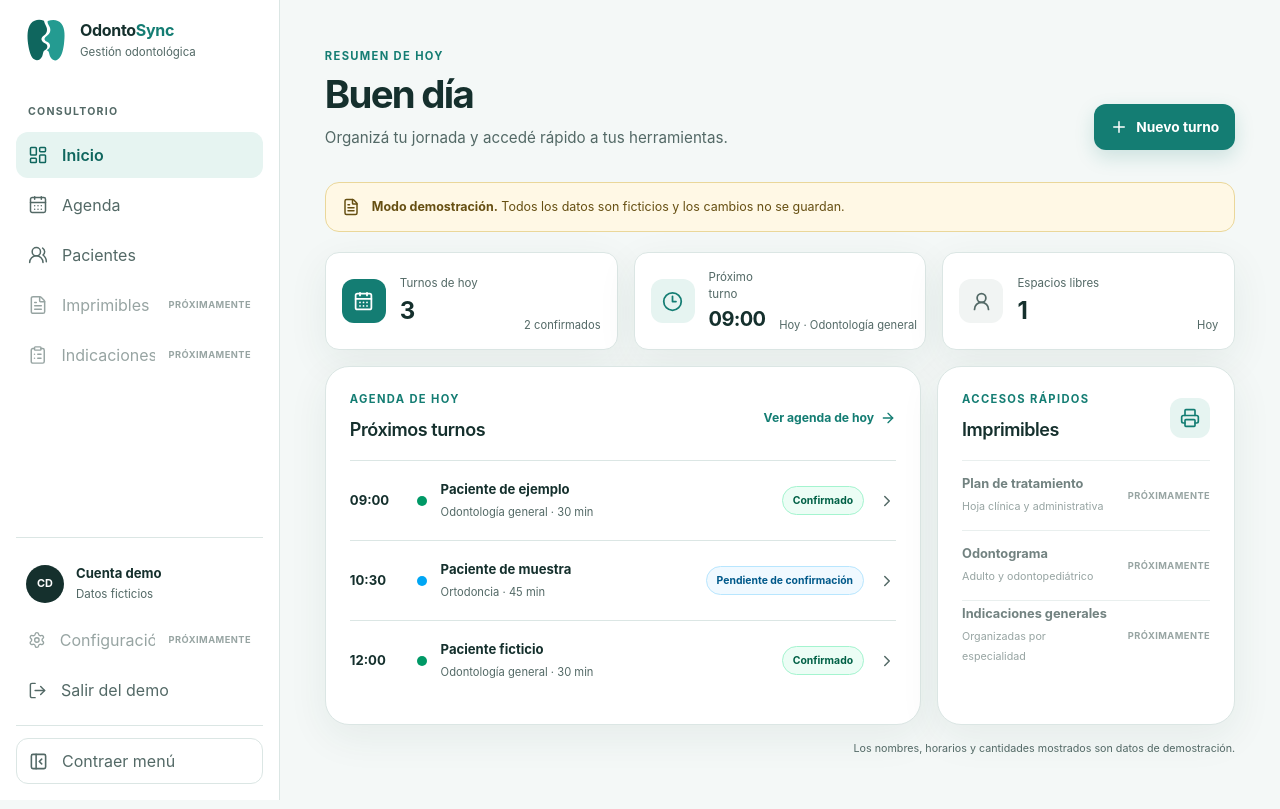
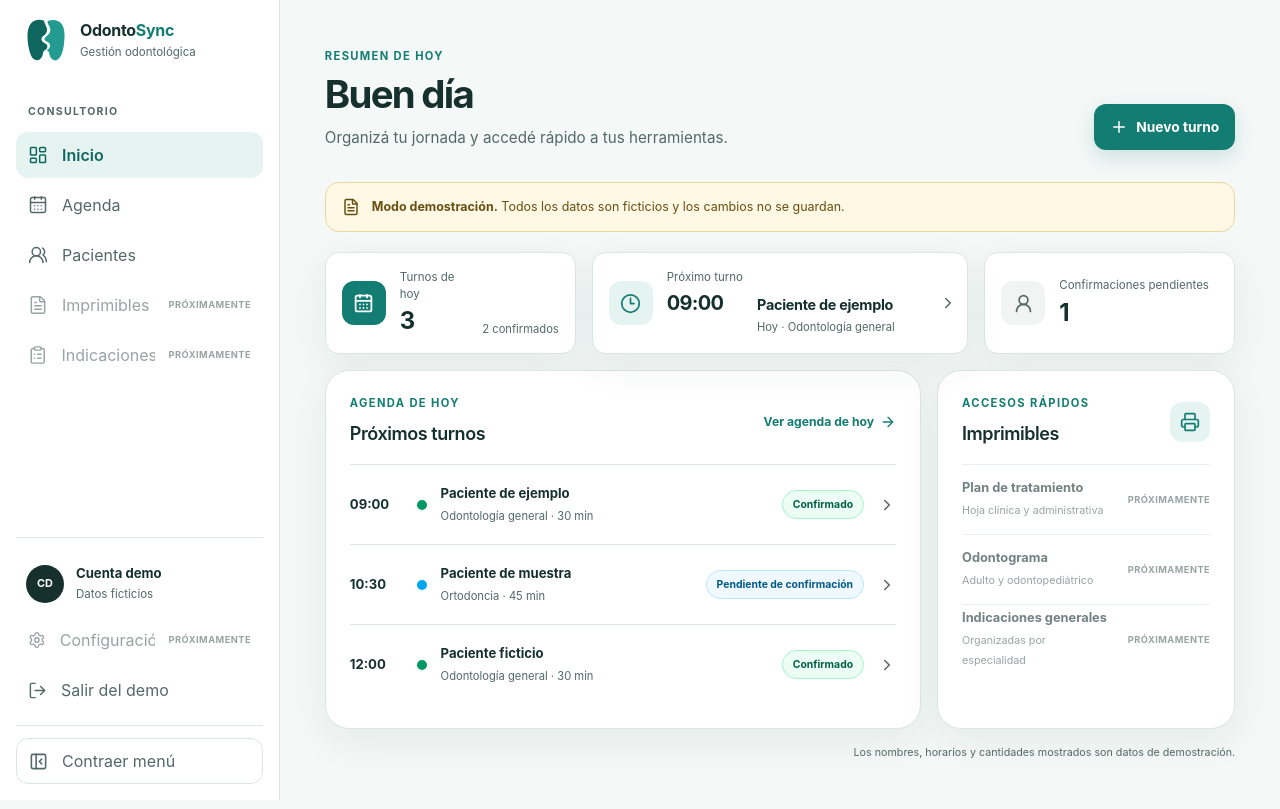
Before and after one commit to daifernandez/odontosync, a Next.js app: page /demo in a window 1280 px wide. Built offline with nearby package versions, Linux system fonts and the light colour scheme.

Commit message:
feat: mejorar resumen operativo del dashboard

```diff
--- a/src/app/(private)/app/page.tsx
+++ b/src/app/(private)/app/page.tsx
@@ -3,16 +3,11 @@ import { redirect } from "next/navigation";
 
 import { DashboardHome } from "@/components/dashboard-home";
 import { createClient } from "@/lib/supabase/server";
-import { getAvailableAppointmentSlots } from "@/modules/appointments/domain/availability";
-import {
-  listAppointmentOccupancy,
-  listAppointmentsForRange,
-} from "@/modules/appointments/repository";
+import { listAppointmentsForRange } from "@/modules/appointments/repository";
 import {
   buildDashboardData,
   getDashboardDayRange,
 } from "@/modules/dashboard/domain/dashboard";
-import { listExceptionalBlocks } from "@/modules/exceptional-blocks/repository";
 import { getInitialConfiguration } from "@/modules/initial-configuration/repository";
 
 export const metadata: Metadata = {
@@ -36,28 +31,13 @@ export default async function HomePage() {
   }
 
   const now = new Date();
-  const { date, from, to } = getDashboardDayRange(now);
-  const [todayAppointments, occupancy, exceptionalBlocks] = await Promise.all([
-    listAppointmentsForRange(from, to, userId),
-    listAppointmentOccupancy(now, userId),
-    listExceptionalBlocks(now, userId),
-  ]);
-  const availableSlotsToday = getAvailableAppointmentSlots({
-    date,
-    availability: configuration.availability,
-    appointments: occupancy,
-    exceptionalBlocks,
-    durationMinutes: configuration.defaultAppointmentDurationMinutes,
-    cleanupMinutes: configuration.defaultCleanupMinutes,
-    gridIntervalMinutes: configuration.gridIntervalMinutes,
-    now,
-  }).length;
+  const { from, to } = getDashboardDayRange(now);
+  const todayAppointments = await listAppointmentsForRange(from, to, userId);
 
   return (
     <DashboardHome
       data={buildDashboardData({
         todayAppointments,
-        availableSlotsToday,
         now,
       })}
     />
--- a/src/components/dashboard-home.tsx
+++ b/src/components/dashboard-home.tsx
@@ -17,6 +17,7 @@ const demoAppointments = [
   {
     id: "demo-09-00",
     date: "",
+    dateLabel: "Hoy",
     durationMinutes: 30,
     time: "09:00",
     patient: "Paciente de ejemplo",
@@ -26,6 +27,7 @@ const demoAppointments = [
   {
     id: "demo-10-30",
     date: "",
+    dateLabel: "Hoy",
     durationMinutes: 45,
     time: "10:30",
     patient: "Paciente de muestra",
@@ -35,6 +37,7 @@ const demoAppointments = [
   {
     id: "demo-12-00",
     date: "",
+    dateLabel: "Hoy",
     durationMinutes: 30,
     time: "12:00",
     patient: "Paciente ficticio",
@@ -67,7 +70,7 @@ const emptyDashboardData: DashboardData = {
   date: "",
   todayAppointments: 0,
   confirmedToday: 0,
-  availableSlotsToday: 0,
+  pendingConfirmationsToday: 0,
   upcomingAppointments: [],
 };
 
@@ -97,7 +100,46 @@ export function DashboardHome({
   const confirmedToday = demoMode
     ? demoAppointments.filter(({ status }) => status === "Confirmado").length
     : data.confirmedToday;
-  const availableSlotsToday = demoMode ? 1 : data.availableSlotsToday;
+  const pendingConfirmationsToday = demoMode
+    ? demoAppointments.filter(
+        ({ status }) => status === "Pendiente de confirmación",
+      ).length
+    : data.pendingConfirmationsToday;
+  const nextAppointmentHref = nextAppointment
+    ? demoMode
+      ? agendaHref
+      : buildAgendaPath({
+          weekStartDate: nextAppointment.date,
+          view: "day",
+          selectedDate: nextAppointment.date,
+          params: { turno: nextAppointment.id },
+        })
+    : null;
+  const nextAppointmentCardClassName =
+    "grid grid-cols-[auto_auto_minmax(0,1fr)] items-baseline gap-x-3.5 gap-y-0.5 rounded-[var(--radius-medium)] border border-[var(--color-border)] bg-[var(--color-surface)] p-4 shadow-[var(--shadow-card)]";
+  const nextAppointmentSummary = (
+    <>
+      <span className="row-span-2 grid size-11 self-center place-items-center rounded-xl bg-[var(--color-brand-soft)] text-[var(--color-brand)]">
+        <Clock3 aria-hidden="true" size={21} />
+      </span>
+      <p className="col-start-2 row-start-1 m-0 text-[0.72rem] whitespace-nowrap text-[var(--color-muted)]">
+        Próximo turno
+      </p>
+      <strong className="col-start-2 row-start-2 text-xl tracking-[-0.035em]">
+        {nextAppointment?.time ?? "Sin turnos hoy"}
+      </strong>
+      <div className="col-start-3 row-start-2 flex min-w-0 flex-col items-start gap-0.5 text-left">
+        <strong className="min-w-0 max-w-full text-[0.82rem] leading-4 tracking-[-0.02em] break-words min-[520px]:text-[0.9rem] min-[520px]:leading-5">
+          {nextAppointment?.patient ?? "Agenda libre"}
+        </strong>
+        {nextAppointment ? (
+          <span className="min-w-0 max-w-full text-[0.62rem] leading-4 break-words text-[var(--color-muted)] min-[520px]:text-[0.7rem] min-[520px]:leading-5">
+            {nextAppointment.dateLabel} · {nextAppointment.specialty}
+          </span>
+        ) : null}
+      </div>
+    </>
+  );
 
   return (
     <main className="mx-auto w-full max-w-[90rem] px-4 py-7 md:px-[clamp(1.5rem,3.5vw,4rem)] md:py-12">
@@ -135,7 +177,7 @@ export function DashboardHome({
       </aside>
 
       <section
-        className="mt-5 grid grid-cols-1 gap-4 xl:grid-cols-3"
+        className="mt-5 grid grid-cols-1 gap-4 xl:grid-cols-[minmax(0,0.9fr)_minmax(0,1.35fr)_minmax(0,0.9fr)]"
         aria-label="Resumen de la agenda"
       >
         <article className="grid grid-cols-[auto_1fr_auto] items-center gap-3.5 rounded-[var(--radius-medium)] border border-[var(--color-border)] bg-[var(--color-surface)] p-4 shadow-[var(--shadow-card)]">
@@ -155,39 +197,37 @@ export function DashboardHome({
             {confirmedToday === 1 ? "confirmado" : "confirmados"}
           </span>
         </article>
-        <article className="grid grid-cols-[auto_1fr_auto] items-center gap-3.5 rounded-[var(--radius-medium)] border border-[var(--color-border)] bg-[var(--color-surface)] p-4 shadow-[var(--shadow-card)]">
-          <span className="grid size-11 place-items-center rounded-xl bg-[var(--color-brand-soft)] text-[var(--color-brand)]">
-            <Clock3 aria-hidden="true" size={21} />
-          </span>
-          <div>
-            <p className="m-0 mb-0.5 text-[0.72rem] text-[var(--color-muted)]">
-              Próximo turno
-            </p>
-            <strong className="text-xl tracking-[-0.035em]">
-              {nextAppointment?.time ?? "Sin turnos hoy"}
-            </strong>
-          </div>
-          <span className="self-end text-[0.7rem] whitespace-nowrap text-[var(--color-muted)]">
-            {nextAppointment
-              ? `Hoy · ${nextAppointment.specialty}`
-              : "Agenda libre"}
-          </span>
-        </article>
-        <article className="grid grid-cols-[auto_1fr_auto] items-center gap-3.5 rounded-[var(--radius-medium)] border border-[var(--color-border)] bg-[var(--color-surface)] p-4 shadow-[var(--shadow-card)]">
+        {nextAppointmentHref ? (
+          <Link
+            aria-label={`Abrir próximo turno: ${nextAppointment.time}, ${nextAppointment.patient}`}
+            className={`${nextAppointmentCardClassName} relative pr-8 text-[var(--color-foreground)] no-underline transition-colors hover:bg-[var(--color-brand-subtle)] focus-visible:outline-2 focus-visible:outline-offset-2 focus-visible:outline-[var(--color-brand)] active:bg-[var(--color-brand-soft)]`}
+            href={nextAppointmentHref}
+          >
+            {nextAppointmentSummary}
+            <span
+              className="absolute top-1/2 right-2.5 -translate-y-1/2 text-[var(--color-muted)]"
+              aria-hidden="true"
+            >
+              <ChevronRight size={18} />
+            </span>
+          </Link>
+        ) : (
+          <article className={nextAppointmentCardClassName}>
+            {nextAppointmentSummary}
+          </article>
+        )}
+        <article className="grid grid-cols-[auto_minmax(0,1fr)] items-center gap-3.5 rounded-[var(--radius-medium)] border border-[var(--color-border)] bg-[var(--color-surface)] p-4 shadow-[var(--shadow-card)]">
           <span className="grid size-11 place-items-center rounded-xl bg-[var(--color-neutral-soft)] text-[var(--color-muted)]">
             <UserRound aria-hidden="true" size={21} />
           </span>
           <div>
-            <p className="m-0 mb-0.5 text-[0.72rem] text-[var(--color-muted)]">
-              Espacios libres
+            <p className="m-0 mb-0.5 text-[0.72rem] whitespace-nowrap text-[var(--color-muted)]">
+              Confirmaciones pendientes
             </p>
             <strong className="text-2xl tracking-[-0.035em]">
-              {availableSlotsToday}
+              {pendingConfirmationsToday}
             </strong>
           </div>
-          <span className="self-end text-[0.7rem] whitespace-nowrap text-[var(--color-muted)]">
-            Hoy
-          </span>
         </article>
       </section>
 
--- a/src/modules/dashboard/domain/dashboard.ts
+++ b/src/modules/dashboard/domain/dashboard.ts
@@ -19,9 +19,17 @@ const timeFormatter = new Intl.DateTimeFormat("es-AR", {
   hourCycle: "h23",
 });
 
+const shortDateFormatter = new Intl.DateTimeFormat("es-AR", {
+  timeZone: argentinaTimeZone,
+  weekday: "short",
+  day: "numeric",
+  month: "short",
+});
+
 export type DashboardAppointment = {
   id: string;
   date: string;
+  dateLabel: string;
   durationMinutes: number;
   time: string;
   patient: string;
@@ -33,15 +41,18 @@ export type DashboardData = {
   date: string;
   todayAppointments: number;
   confirmedToday: number;
-  availableSlotsToday: number;
+  pendingConfirmationsToday: number;
   upcomingAppointments: DashboardAppointment[];
 };
 
 type DashboardDataInput = {
   todayAppointments: Appointment[];
-  availableSlotsToday: number;
   now?: Date;
 };
+
+function capitalizeFirst(value: string) {
+  return value.charAt(0).toUpperCase() + value.slice(1);
+}
 
 function getNextDate(date: string) {
   const [year, month, day] = date.split("-").map(Number);
@@ -65,7 +76,6 @@ export function getDashboardDayRange(now = new Date()) {
 
 export function buildDashboardData({
   todayAppointments,
-  availableSlotsToday,
   now = new Date(),
 }: DashboardDataInput): DashboardData {
   const today = formatArgentinaDateInput(now);
@@ -85,13 +95,16 @@ export function buildDashboardData({
     confirmedToday: todayAppointments.filter(
       (appointment) => appointment.status === "confirmed",
     ).length,
-    availableSlotsToday,
+    pendingConfirmationsToday: todayAppointments.filter(
+      (appointment) => appointment.status === "pending_confirmation",
+    ).length,
     upcomingAppointments: upcomingAppointments.map((appointment) => {
       const startsAt = new Date(appointment.startsAt);
 
       return {
         id: appointment.id,
         date: formatArgentinaDateInput(startsAt),
+        dateLabel: capitalizeFirst(shortDateFormatter.format(startsAt)),
         durationMinutes: appointment.durationMinutes,
         time: timeFormatter.format(startsAt),
         patient: `${appointment.patientLastName}, ${appointment.patientFirstName}`,
```
Also changed, not shown: 2 other files (tests, documents, lock files or other folders).
